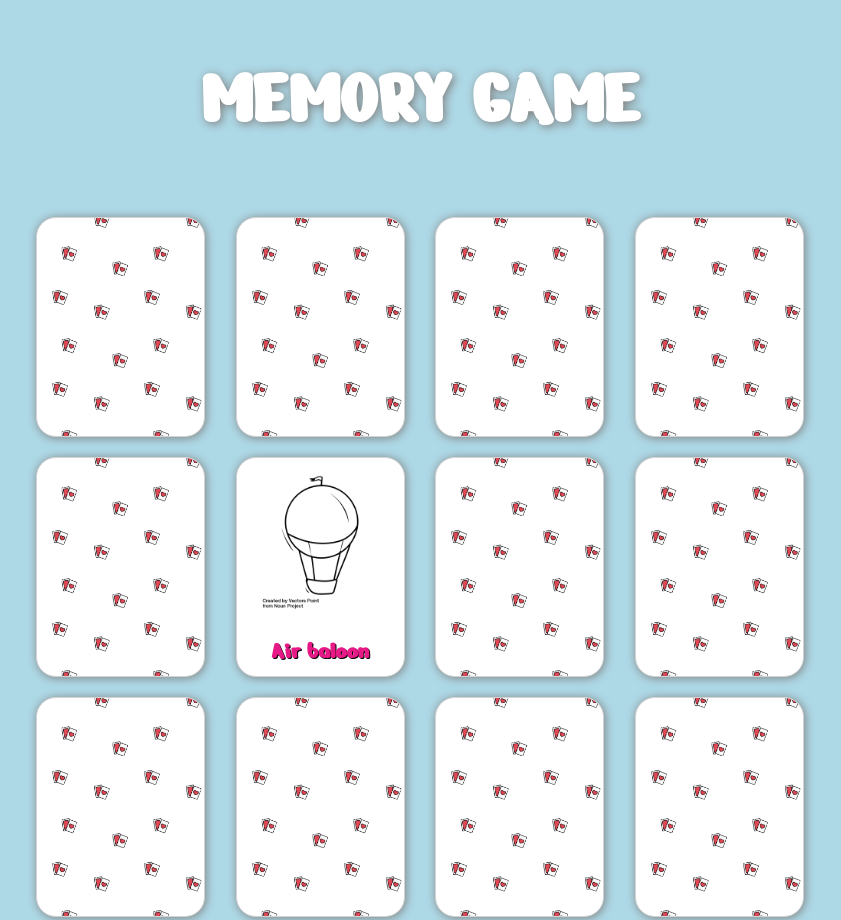
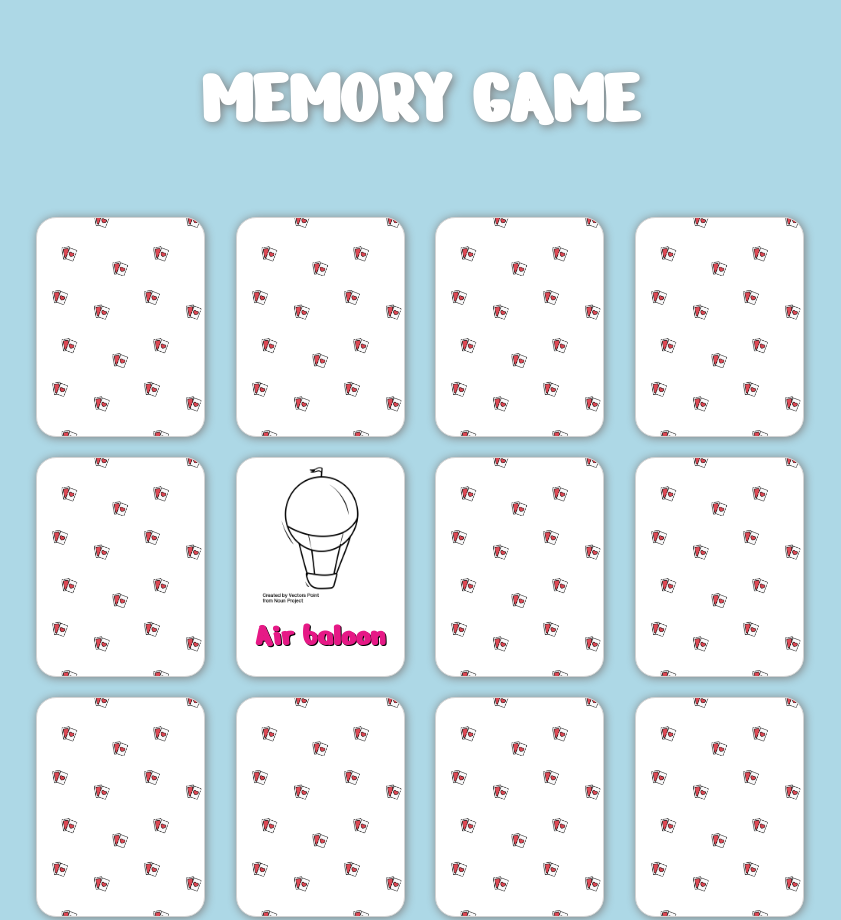
Before and after one commit to andrearep/html-css-memory, a plain HTML site: page index.html in a window 1280 px wide. Shown: the top 920 px of the page, without its empty margins (220-1061 px from the left). Drawn offline with Linux system fonts and the light colour scheme.

Commit message:
piccoli miglioramenti aspetto

```diff
--- a/script/style.css
+++ b/script/style.css
@@ -47,12 +47,13 @@ h1{
 }
 img{
     width: 100%;
-    height: 80%;
-    padding:10%;
+    height: 70%;
+    padding:5% 10% 0 10%;
 }
 h3{
     text-shadow: 1px 1px black;
-    font-size: 1.5rem;
+    font-size: 2rem;
+    ;
 }
 
 .revealed{
```
